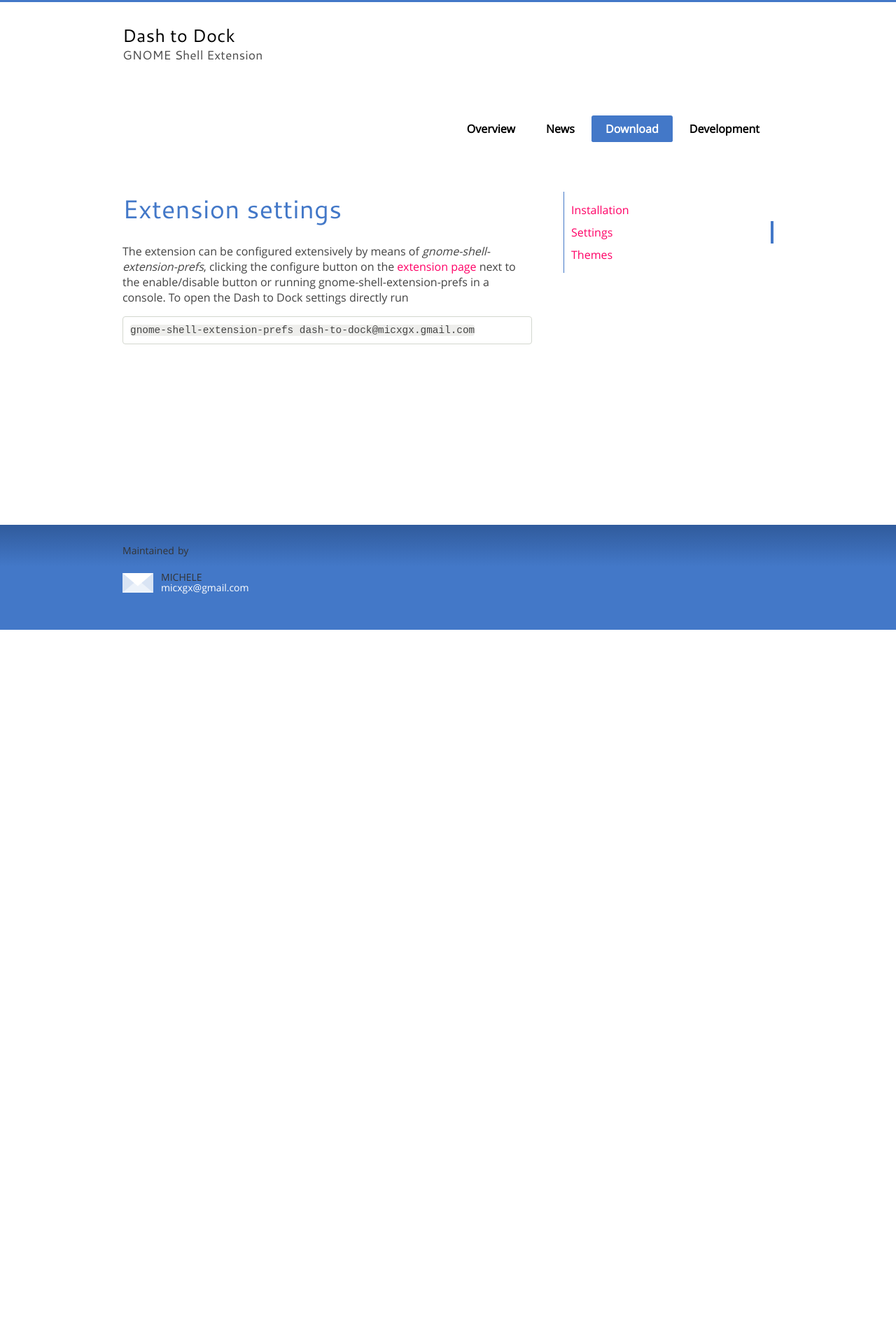
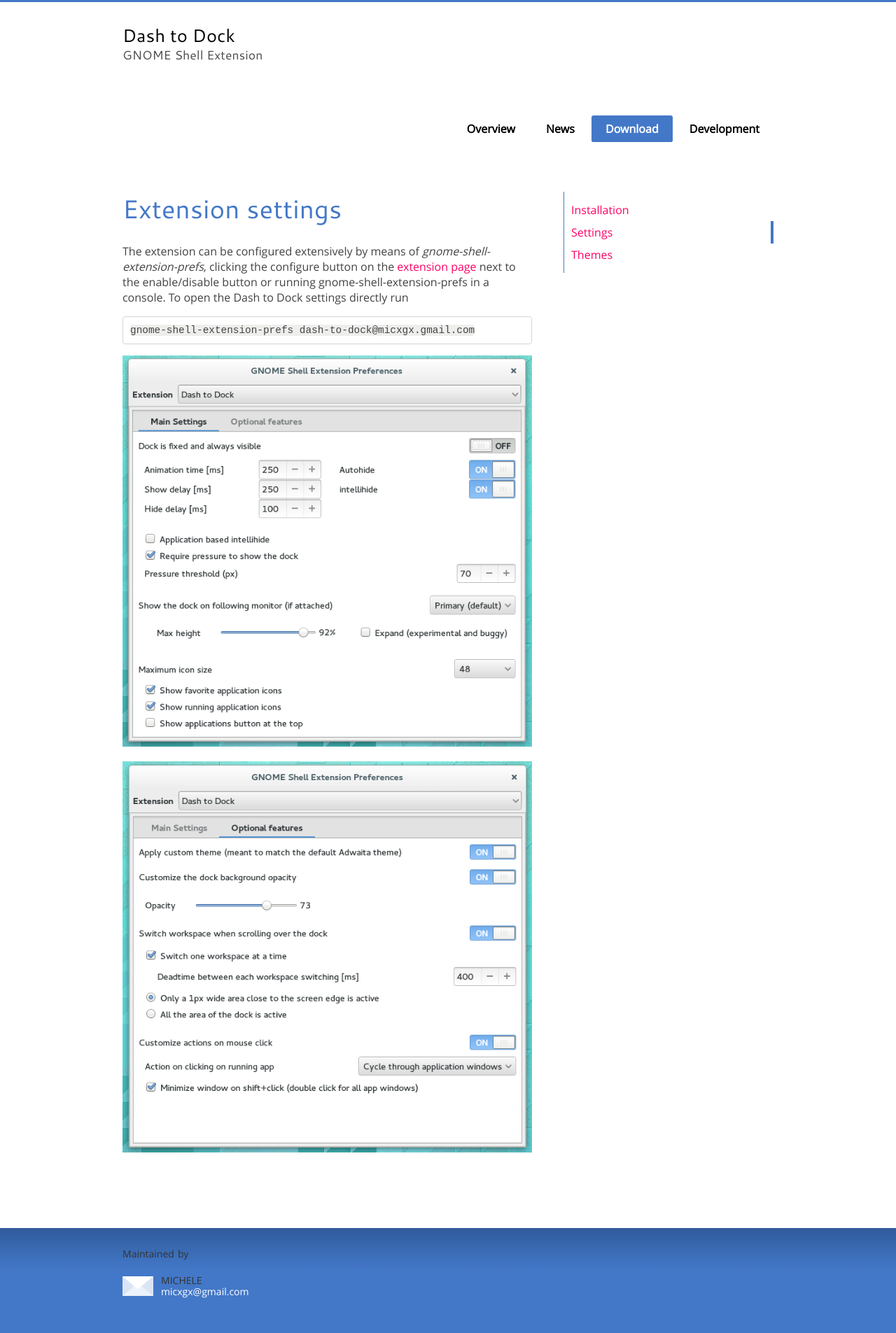
Before and after one commit to micheleg/dash-to-dock, a Jekyll site: the page built from settings.md, in a window 1280 px wide. Shown: the whole page at 70% size. Built offline with Jekyll 4.4.1, drawn with Linux system fonts in a browser that asks for light colours; Markdown is read by kramdown in place of the engine named in the settings; before the commit the page ends 900 px from its top, so only the background shows below that.

Commit message:
Add settings screenshots.

```diff
--- a/settings.md
+++ b/settings.md
@@ -10,3 +10,7 @@
 The extension can be configured extensively by means of *gnome-shell-extension-prefs*,  clicking the configure button on the [extension page]({{ site.extension_page_url }}) next to the enable/disable button or running gnome-shell-extension-prefs in a console. To open the Dash to Dock settings directly run
 
     gnome-shell-extension-prefs dash-to-dock@micxgx.gmail.com
+
+<img src="./media/settings1.png"/>
+
+<img src="./media/settings2.png"/>
```
Also changed, not shown: media/settings1.png (added), media/settings2.png (added).
